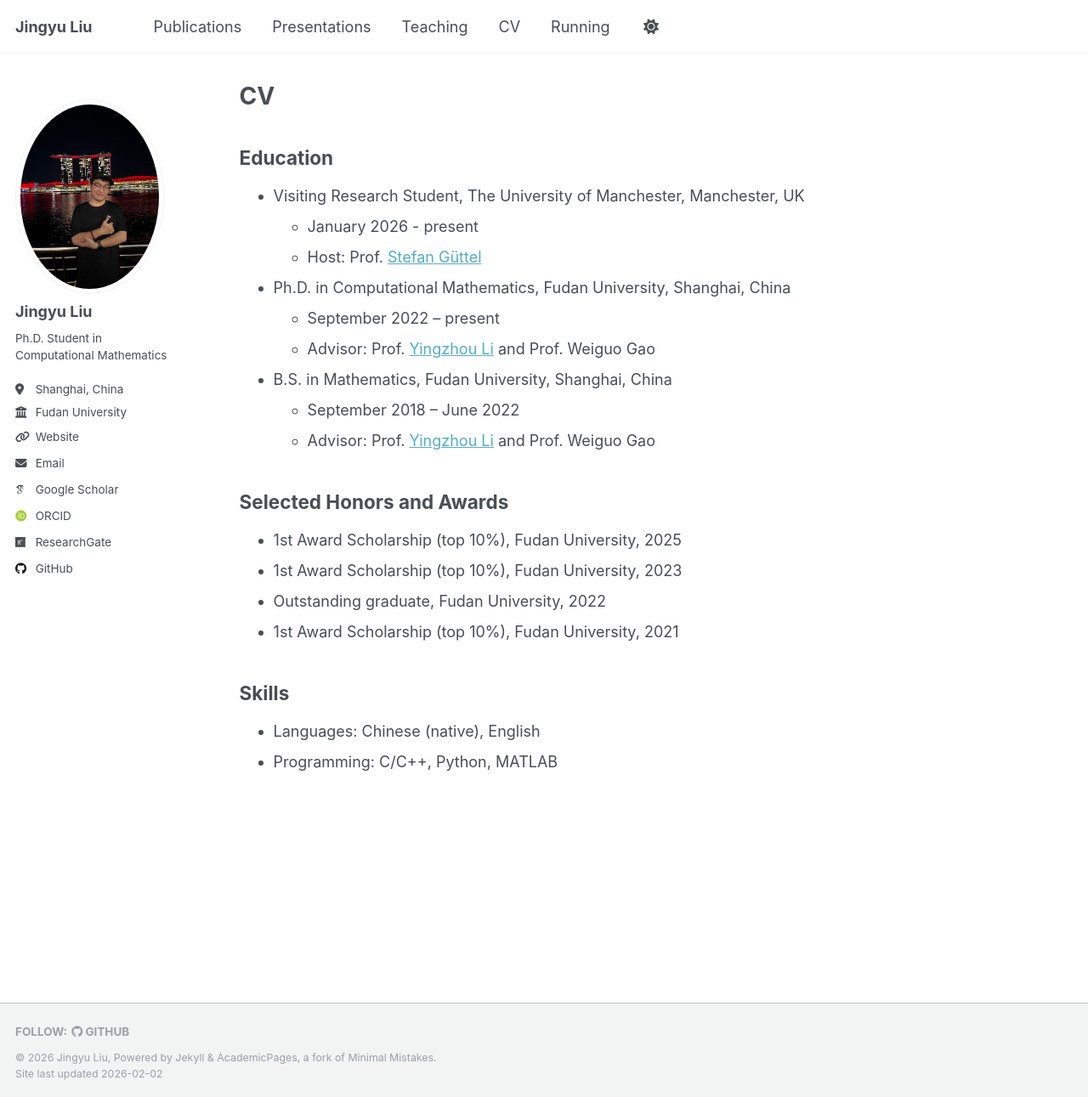
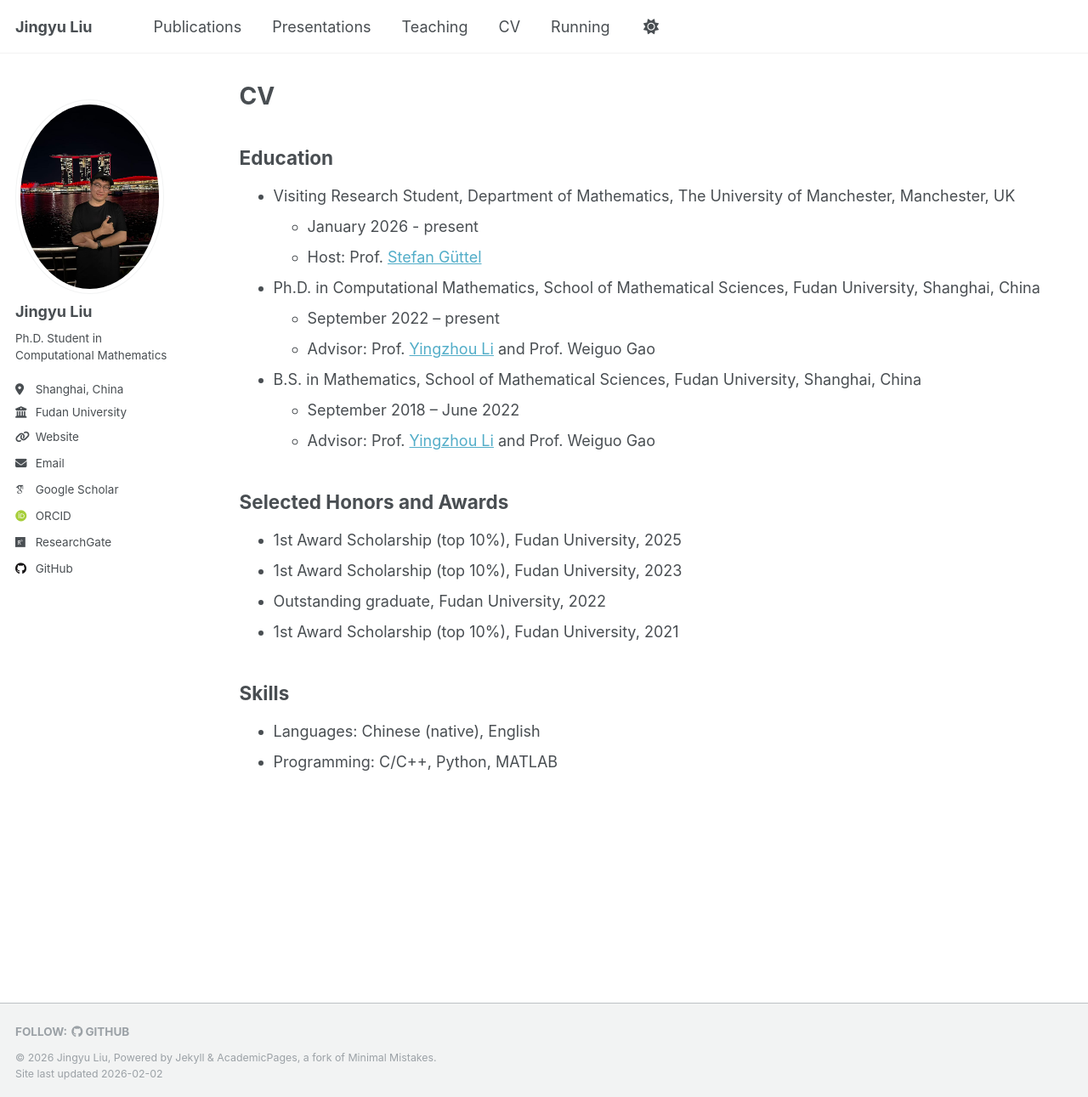
Before and after one commit to JingyuLiuMath/JingyuLiuMath.github.io, a Jekyll site: the page built from _pages/cv.md, in a window 1280 px wide and 1291 px high. Shown: the whole window at 85% size. Built offline with Jekyll 4.4.1, drawn with Linux system fonts in a browser that asks for light colours; some web fonts are replaced.

Commit message:
update cv

```diff
--- a/_pages/cv.md
+++ b/_pages/cv.md
@@ -9,13 +9,13 @@ author_profile: true
 
 ## Education
 
-* Visiting Research Student, The University of Manchester, Manchester, UK
+* Visiting Research Student, Department of Mathematics, The University of Manchester, Manchester, UK
   * January 2026 - present
   * Host: Prof. [Stefan Güttel](https://guettel.com/)
-* Ph.D. in Computational Mathematics, Fudan University, Shanghai, China
+* Ph.D. in Computational Mathematics, School of Mathematical Sciences, Fudan University, Shanghai, China
   * September 2022 – present
   * Advisor: Prof. [Yingzhou Li](https://yingzhouli.com/) and Prof. Weiguo Gao
-* B.S. in Mathematics, Fudan University, Shanghai, China
+* B.S. in Mathematics, School of Mathematical Sciences, Fudan University, Shanghai, China
   * September 2018 – June 2022
   * Advisor: Prof. [Yingzhou Li](https://yingzhouli.com/) and Prof. Weiguo Gao
 
```
